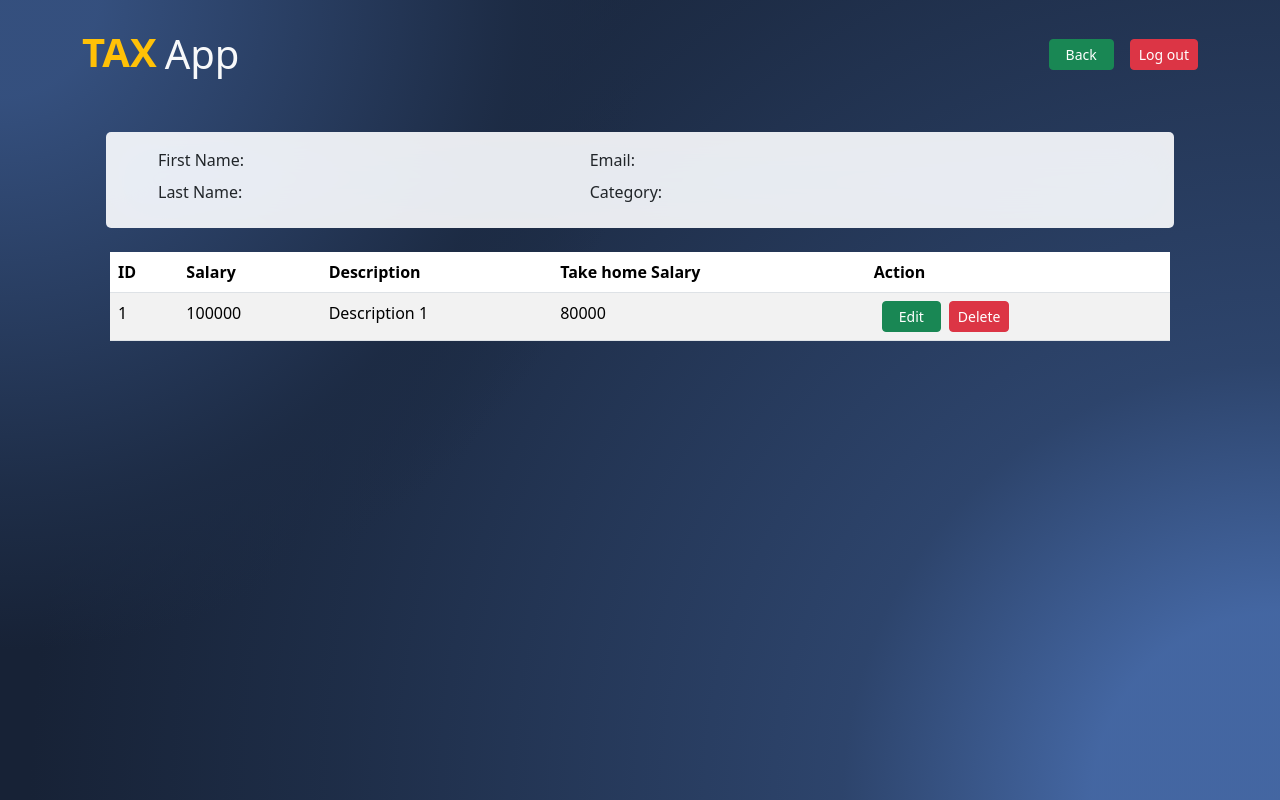
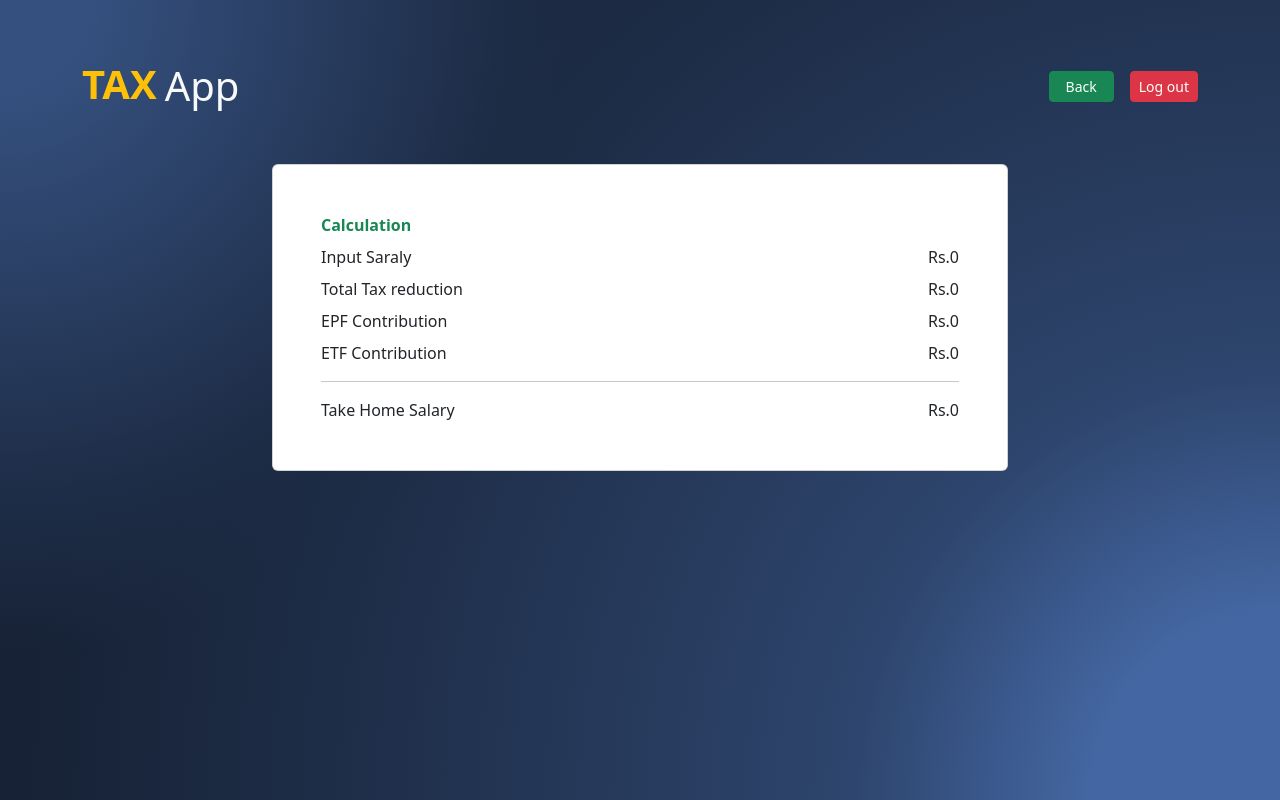
Before and after one commit to VishathAmarasinghe/web2, a React (Create React App) app: page / in a window 1280 px wide. Built offline with nearby package versions, Linux system fonts and the light colour scheme.

Commit message:
add new page

```diff
--- a/src/App.js
+++ b/src/App.js
@@ -3,13 +3,15 @@ import LogIn from "./components/LogIn";
 import Tax from "./components/Tax";
 import Loading from "./components/Loading";
 import Tax2 from "./components/Tax2";
+import DataShow from "./components/DataShow";
+
 
 
 
 function App() {
   return (
     <div className="App">
-      <Tax2/>
+      <DataShow/>
     </div>
   );
 }
--- /dev/null
+++ b/src/components/DataShow.js
@@ -0,0 +1,58 @@
+import React from 'react';
+import './Background.css';
+import 'bootstrap/dist/css/bootstrap.min.css';
+
+function DataShow() {
+  return (
+    <div className='container-fluid p-4 background-radial-gradient overflow-hidden py-5 min-vh-100'>
+
+        <div class="container py-2">
+
+          <div className="d-flex justify-content-between align-items-center mb-5">
+              <div className="d-flex flex-row align-items-center">
+                 <h4 className="text-uppercase mt-1 text-warning fw-bold fs-1">Tax</h4>
+                 <span className="ms-2 me-3 text-light fs-1">App</span>
+              </div>
+              <div>
+                  <a href="#!" class="btn btn-success btn-sm me-3 px-3" role="button">Back</a>
+                  <a href="#!" class="btn btn-danger btn-sm" role="button">Log out</a>
+              </div>
+
+          </div>
+
+            <div class="row d-flex justify-content-center">
+              <div class="col-md-12 col-lg-10 col-xl-8">
+                  <div class="card">
+                       <div class="card-body p-md-5">
+
+                           <div><span class="fw-bold text-success mb-3">Calculation</span></div>
+                           <div class="d-flex justify-content-between mt-2">
+                                <span>Input Saraly</span> <span>Rs.0</span>
+                           </div>
+                           <div class="d-flex justify-content-between mt-2">
+                                <span>Total Tax reduction</span> <span>Rs.0</span>
+                           </div>
+                           <div class="d-flex justify-content-between mt-2">
+                                <span>EPF Contribution</span> <span>Rs.0</span>
+                           </div>
+                           <div class="d-flex justify-content-between mt-2">
+                                <span>ETF Contribution</span> <span>Rs.0</span>
+                           </div>
+                           <hr/>
+                           <div class="d-flex justify-content-between mt-2">
+                                <span>Take Home Salary</span> <span>Rs.0</span>
+                           </div>
+
+                        </div>
+                  </div>
+              </div>
+         </div>
+       </div>
+
+
+
+    </div>
+  )
+}
+
+export default DataShow;
```
Also changed, not shown: src/components/Calculation.js (added, +62 -0 lines).
